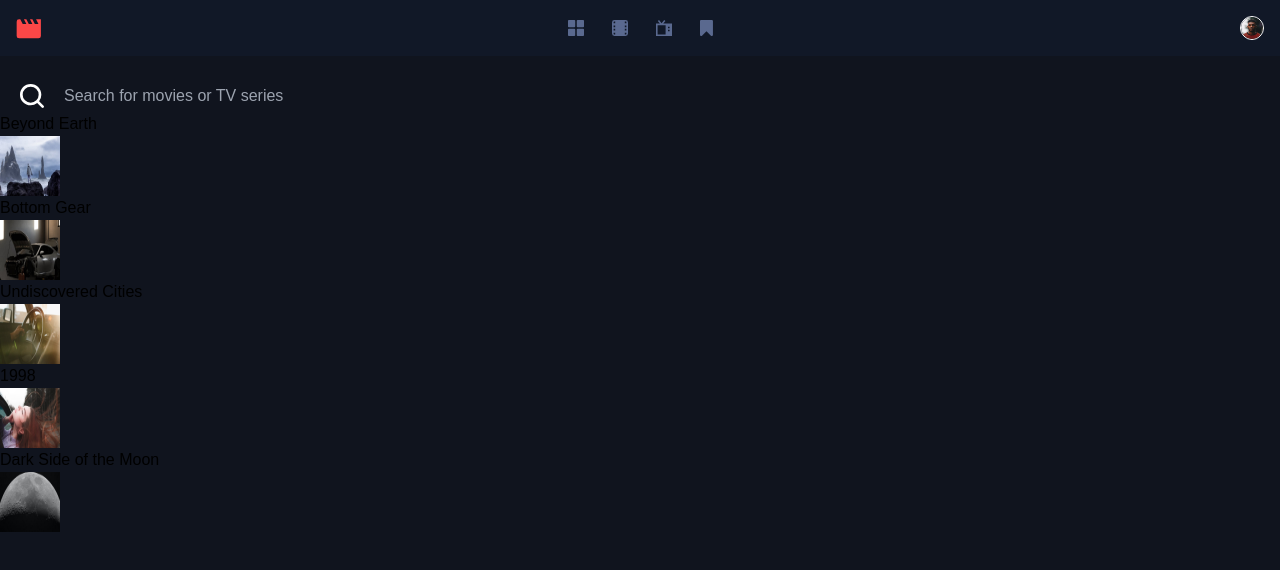
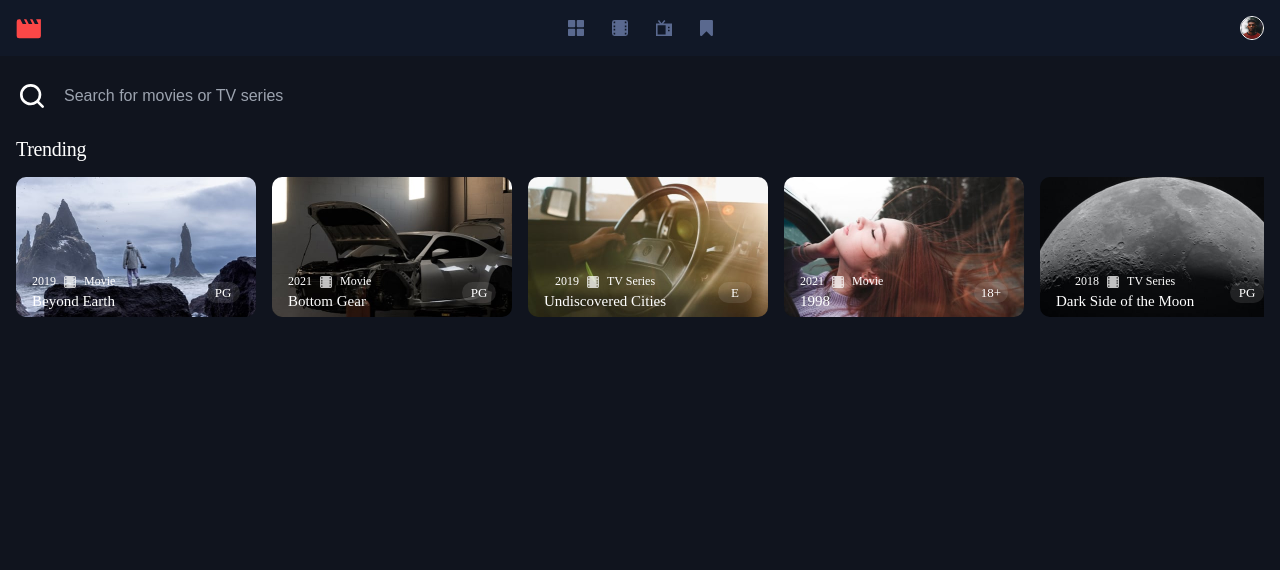
Before and after one commit to DachiNatenadze/EntertaimentWebApp, a React (Vite) app: page /Movies in a window 1280 px wide. Shown: the top 570 px of the page. Built offline with nearby package versions, Linux system fonts and the light colour scheme; what tailwindcss-filters would draw is missing.

Commit message:
Adeed Slider Trending Movies

```diff
--- a/src/Pages/MoviesPage.tsx
+++ b/src/Pages/MoviesPage.tsx
@@ -11,17 +11,59 @@ export default function MoviesPage() {
       <main>
         <NavBar />
         <SearchMovie />
-        <div className="slider w-full h-screen">
-          {DataMovies.slice(0, 5).map((item, index) => (
-            <div key={index} className="bg">
-              <h2>{item.title}</h2>
-              <img
-                className="w-[60px] h-[60px]"
-                src={item.thumbnail.trending?.small}
-                alt=""
-              />
-            </div>
-          ))}
+        <div className="px-[16px]">
+          <h2 className="text-[#FFF] font-[Outfit] text-[20px] not-italic font-normal leading-[normal] tracking-[-0.312px] mt-[26px] mb-[16px]">
+            Trending
+          </h2>
+          <div className="slider w-full h-fit flex flex-row overflow-scroll gap-4">
+            {DataMovies.slice(0, 5).map((item, index) => (
+              <div key={index} className="bg">
+                <div
+                  className="w-[240px] h-[140px] bg-center flex items-center justify-between flex-row rounded-[10px] bg-cover bg-[linear-gradient(180deg,_rgba(0,_0,_0,_0.00)_0%,_rgba(0,_0,_0,_0.75)_100%)]"
+                  style={{
+                    backgroundImage: `url(${item.thumbnail.trending?.small})`,
+                  }}>
+                  <div className="px-4 mt-[90px] flex flex-col gap-1">
+                    <div className="flex flex-row gap-2 items-center justify-center">
+                      <span className="text-[#FFF] font-[Outfit] text-[12px] not-italic font-normal leading-[normal]">
+                        {item.year}
+                      </span>
+                      <span>
+                        <svg
+                          xmlns="http://www.w3.org/2000/svg"
+                          width="12"
+                          height="12"
+                          viewBox="0 0 12 12"
+                          fill="none">
+                          <path
+                            opacity="0.75"
+                            fill-rule="evenodd"
+                            clip-rule="evenodd"
+                            d="M10.1733 0H1.82667C0.817827 0 0 0.817827 0 1.82667V10.1733C0 11.1822 0.817827 12 1.82667 12H10.1733C10.6578 12 11.1224 11.8075 11.465 11.465C11.8075 11.1224 12 10.6578 12 10.1733V1.82667C12 1.3422 11.8075 0.877585 11.465 0.535018C11.1224 0.192452 10.6578 0 10.1733 0ZM2.4 5.4H1.2V4.2H2.4V5.4ZM2.4 6.6H1.2V7.8H2.4V6.6ZM10.8 5.4H9.6V4.2H10.8V5.4ZM10.8 6.6H9.6V7.8H10.8V6.6ZM10.8 1.644V2.4H9.6V1.2H10.356C10.4738 1.2 10.5867 1.24678 10.67 1.33004C10.7532 1.41331 10.8 1.52624 10.8 1.644ZM2.4 1.2H1.644C1.52624 1.2 1.41331 1.24678 1.33004 1.33004C1.24678 1.41331 1.2 1.52624 1.2 1.644V2.4H2.4V1.2ZM1.2 10.356V9.6H2.4V10.8H1.644C1.52624 10.8 1.41331 10.7532 1.33004 10.67C1.24678 10.5867 1.2 10.4738 1.2 10.356ZM10.356 10.8C10.6012 10.8 10.8 10.6012 10.8 10.356V9.6H9.6V10.8H10.356Z"
+                            fill="white"
+                          />
+                        </svg>
+                      </span>
+                      <span className="text-[#FFF] font-[Outfit] text-[12px] not-italic font-normal leading-[normal]">
+                        {item.category}
+                      </span>
+                    </div>
+                    <h2 className="text-[#FFF] font-[Outfit] text-[15px] not-italic font-normal leading-[normal]">
+                      {item.title}
+                    </h2>
+                  </div>
+                  <div className="mt-[90px] flex items-center justify-center px-4">
+                    <div className="relative">
+                      <h2 className="text-[#FFF] relative z-10 font-[Outfit] text-[13px] not-italic font-normal leading-[normal] text-center pt-[3px] w-[34px] h-[21px] flex-shrink-0">
+                        {item.rating}
+                      </h2>
+                      <div className="absolute top-0 left-0 w-[34px] h-[21px] bg-[#FFF] rounded-[10.5px] opacity-[0.10]"></div>
+                    </div>
+                  </div>
+                </div>
+              </div>
+            ))}
+          </div>
         </div>
       </main>
     </>
--- a/tailwind.config.js
+++ b/tailwind.config.js
@@ -4,6 +4,7 @@ export default {
   content: ["./index.html", "./src/**/*.{js,ts,jsx,tsx}"],
   theme: {
     extend: {
+      backgroundImage: {},
       filter: {
         invert: "invert(1)",
       },
```
